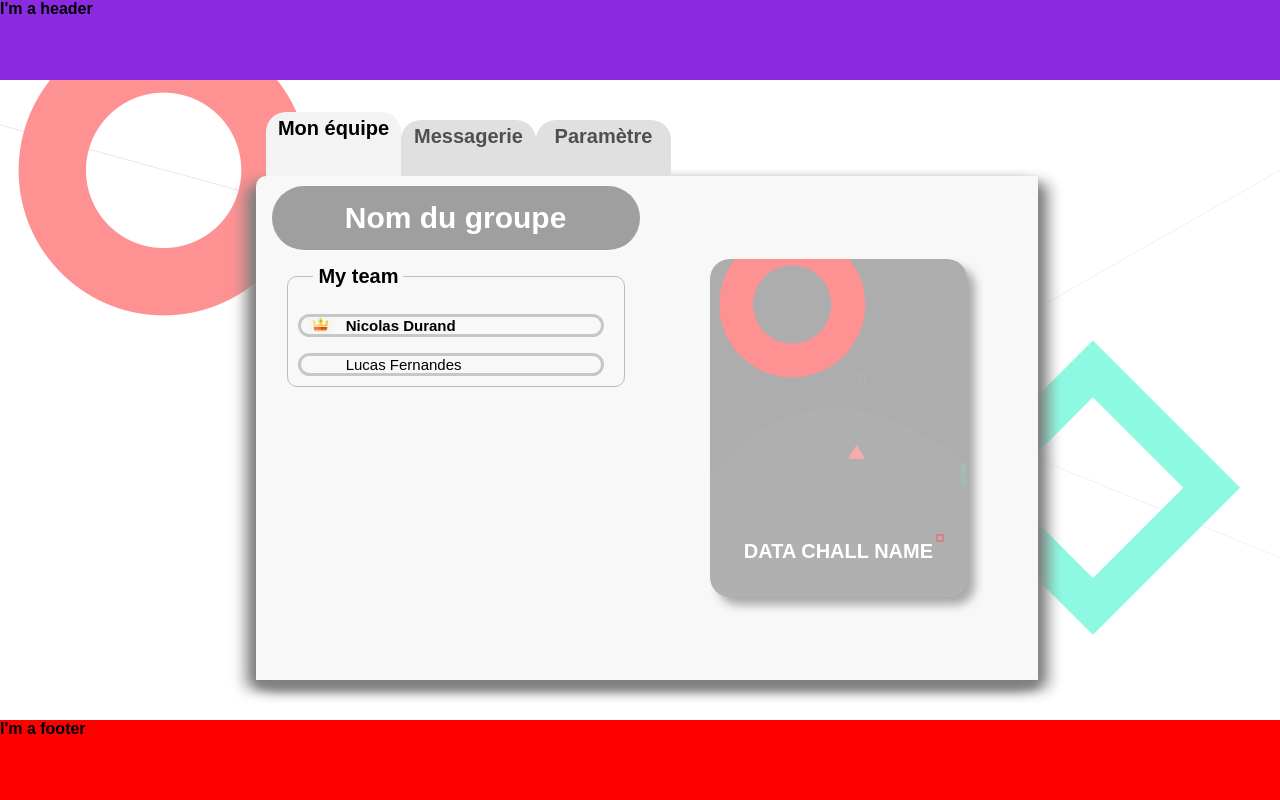
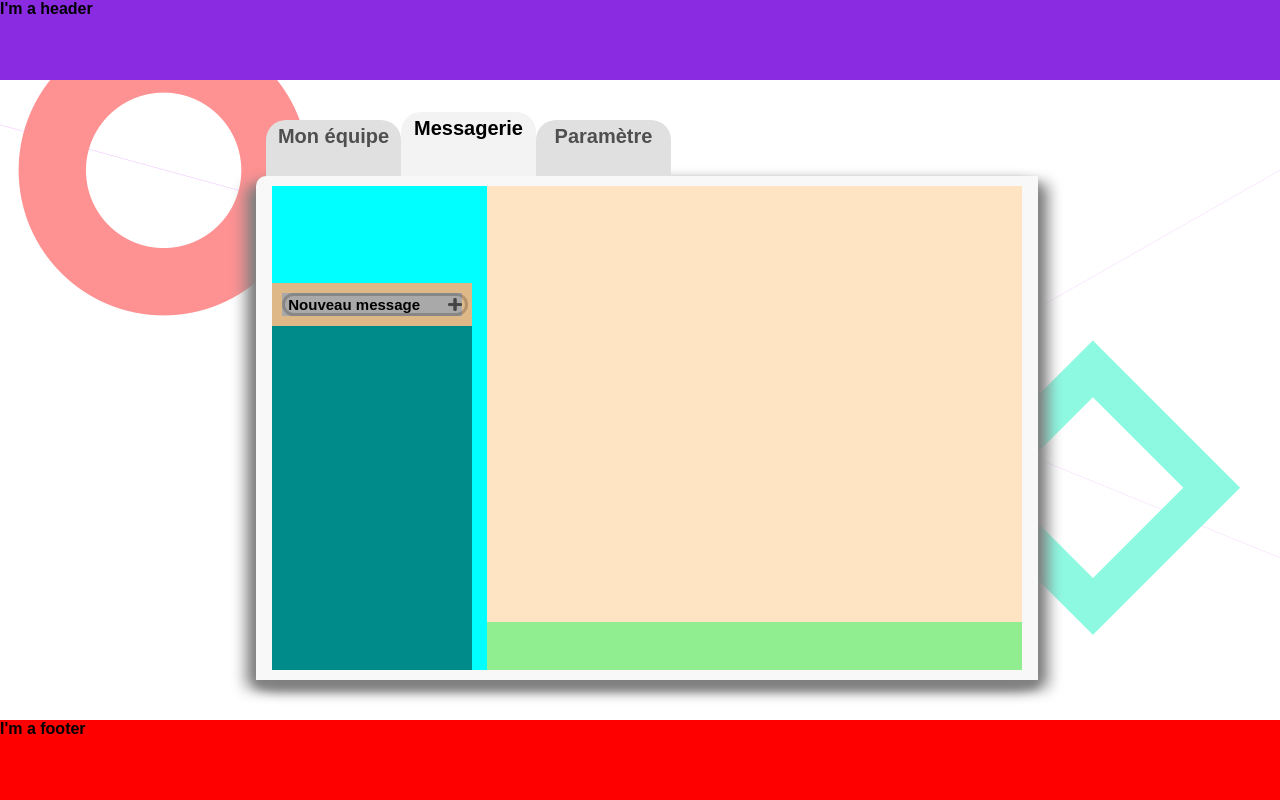
Before and after one commit to blj64/projetIng1, a PHP site: page /pages/myGroup.php in a window 1280 px wide. Run offline with PHP 8.4, Linux system fonts and the light colour scheme.

Commit message:
base des divs + btn nouveau msg

```diff
--- a/css/myGroup.css
+++ b/css/myGroup.css
@@ -263,3 +263,79 @@ body{
 
 
 /* css for 'Messagerie' sub-page */
+#Messagerie {
+    background-color: aqua;
+}
+
+.left-bar {
+    position: relative;
+    display: flex;
+    flex-direction: column;
+    justify-content: space-between;
+    background-color: burlywood;
+    width: 30%;
+    height: 80%;
+    margin: auto;
+    margin-bottom: 0;
+    margin-right: 0;
+}
+
+.new-message {
+    position: relative;
+    background-color: darkgray;
+    width: 90%;
+    height: 6%;
+    margin: 5%;
+}
+
+.new-message div {
+    margin-top: 0;
+    width: 100%;
+    height: auto;
+}
+
+.new-message div p {
+    padding-left: 2%;
+    font-weight: bold;
+}
+
+.new-message div img {
+    bottom: 0;
+    filter: opacity(0.6);
+}
+
+.list-contact {
+    position: relative;
+    background-color: darkcyan;
+    width: 100%;
+    height: 90%;
+}
+
+
+
+
+.messagerie {
+    background-color: plum;
+    width: 80%;
+    height: 100%;
+    margin: auto;
+    margin-bottom: 0;
+    margin-left: 0;
+    display: flex;
+    flex-direction: column;
+    justify-content: space-between;
+}
+
+.history {
+    position: relative;
+    width: 100%;
+    height: 90%;
+    background-color: bisque;
+}
+
+.entry {
+    position: relative;
+    width: 100%;
+    height: 10%;
+    background-color: lightgreen;
+}
--- a/pages/myGroup.php
+++ b/pages/myGroup.php
@@ -14,14 +14,14 @@
 
         <div class="center">
             <nav class="menu">
-                    <a href="#Main" class="list active" onclick="changeMenu(this)">Mon équipe</a>
-                    <a href="#Messagerie" class="list" onclick="changeMenu(this)">Messagerie</a>
+                    <a href="#Main" class="list" onclick="changeMenu(this)">Mon équipe</a>
+                    <a href="#Messagerie" class="list active" onclick="changeMenu(this)">Messagerie</a>
                     <a href="#Setting" class="list" onclick="changeMenu(this)">Paramètre</a>
                 </nav>
             <div class="rest">
 
                 <!-- Mon équipe -->
-                <div class="content-box" id="Main">
+                <div class="content-box" id="Main" style="display: none;">
                     <div class="left-box">
                         <div class="banner-group-name">
                             <h1>Nom du groupe</h1>
@@ -57,8 +57,27 @@
                 </div>
 
                 <!-- Messagerie -->
-                <div class="content-box" id="Messagerie" style="display: none;">
+                <div class="content-box" id="Messagerie">
+                    <div class="left-bar">
+                        <div class="new-message">
+                            <div class="student" id="new-msg">
+                                <p>Nouveau message</p>
+                                <img class="mini-menu" src="/asset/icon/plus.ico" alt="menu">
+                            </div>
+                        </div>
+                        <div class="list-contact">
 
+                        </div>
+                    </div>
+
+                    <div class="messagerie">
+                        <div class="history">
+
+                        </div>
+                        <div class="entry">
+
+                        </div>
+                    </div>
                 </div>
 
                 <!-- Paramètre -->
```
Also changed, not shown: asset/icon/plus.ico (added).
